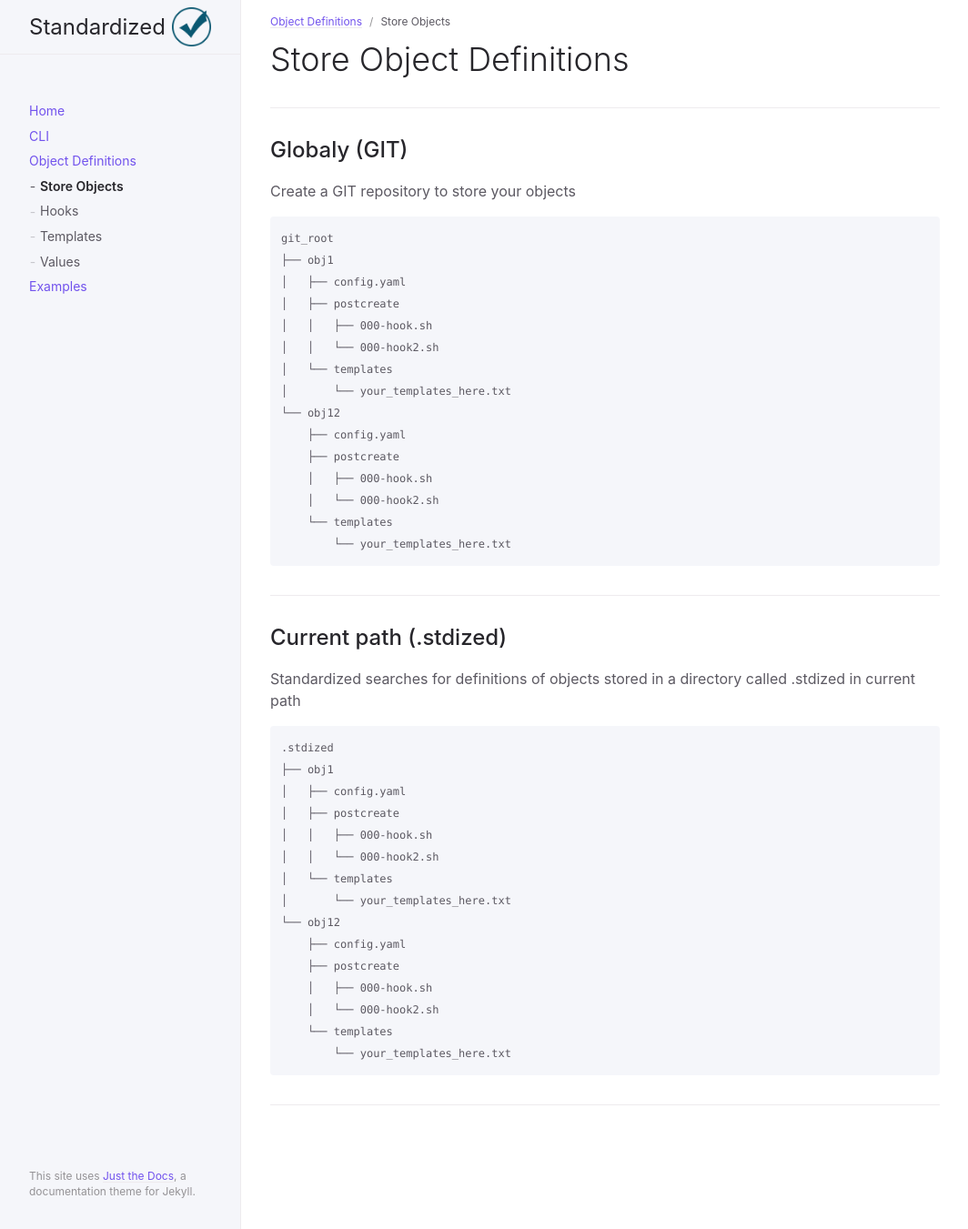
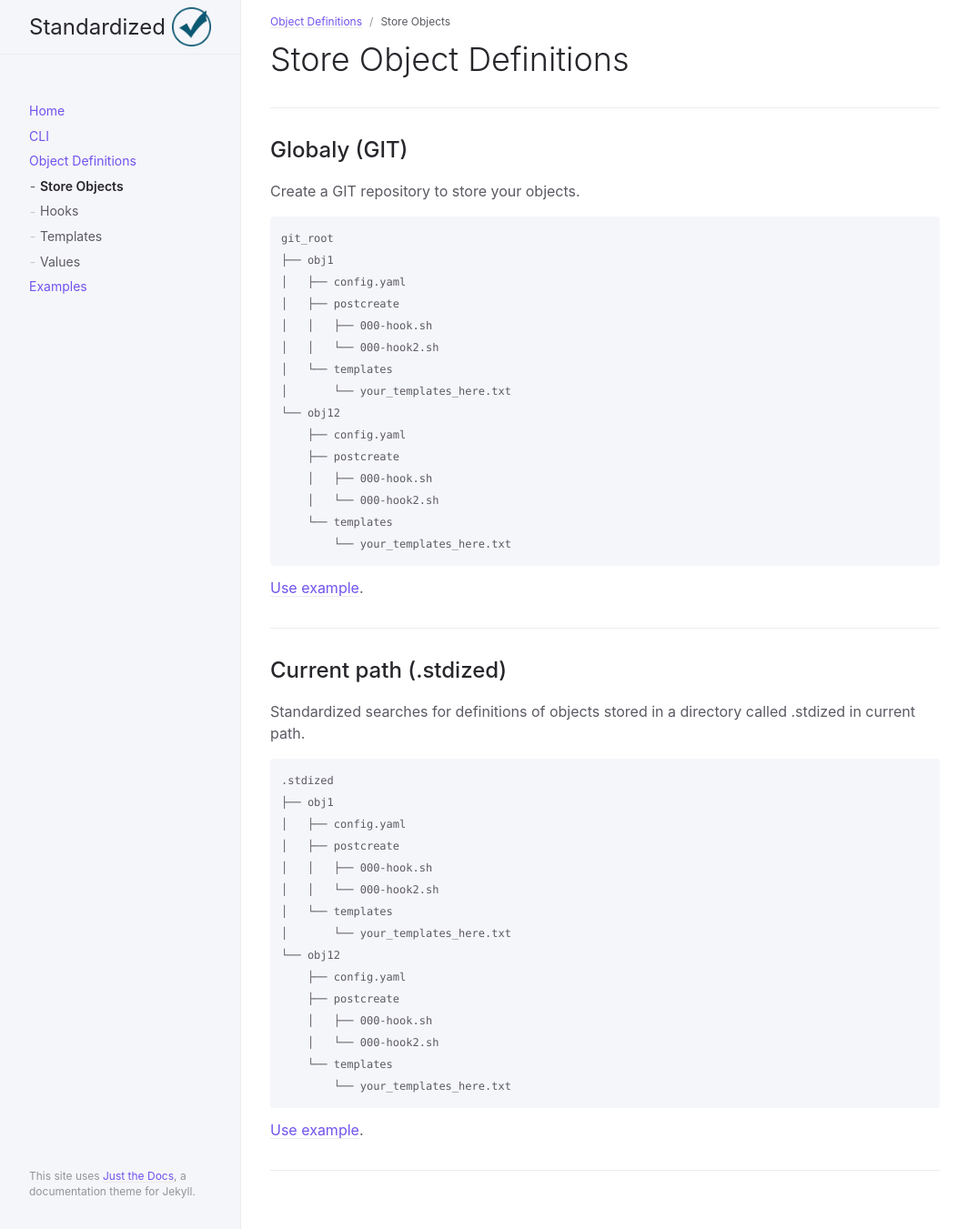
Before and after one commit to Standardized-Objects/Standardized-Objects.github.io, a Jekyll site: the page built from docs/objects/store.md, in a window 1280 px wide. Shown: the whole page at 91% size, without its empty margins (107-1171 px from the left). Built offline with Jekyll 4.4.1, drawn with Linux system fonts in a browser that asks for light colours.

Commit message:
Update store.md

```diff
--- a/docs/objects/store.md
+++ b/docs/objects/store.md
@@ -12,7 +12,7 @@ nav_order: 1
 
 ## Globaly (GIT)
 
-Create a GIT repository to store your objects
+Create a GIT repository to store your objects.
 
     git_root
     ├── obj1
@@ -30,11 +30,13 @@ Create a GIT repository to store your objects
         └── templates
             └── your_templates_here.txt
 
+[Use example](/docs/examples/git/).
+
 ---
 
 ## Current path (.stdized)
 
-Standardized searches for definitions of objects stored in a directory called .stdized in current path
+Standardized searches for definitions of objects stored in a directory called .stdized in current path.
 
     .stdized
     ├── obj1
@@ -51,3 +53,5 @@ Standardized searches for definitions of objects stored in a directory called .s
         │   └── 000-hook2.sh
         └── templates
             └── your_templates_here.txt
+
+[Use example](/docs/examples/terraform/).
```
